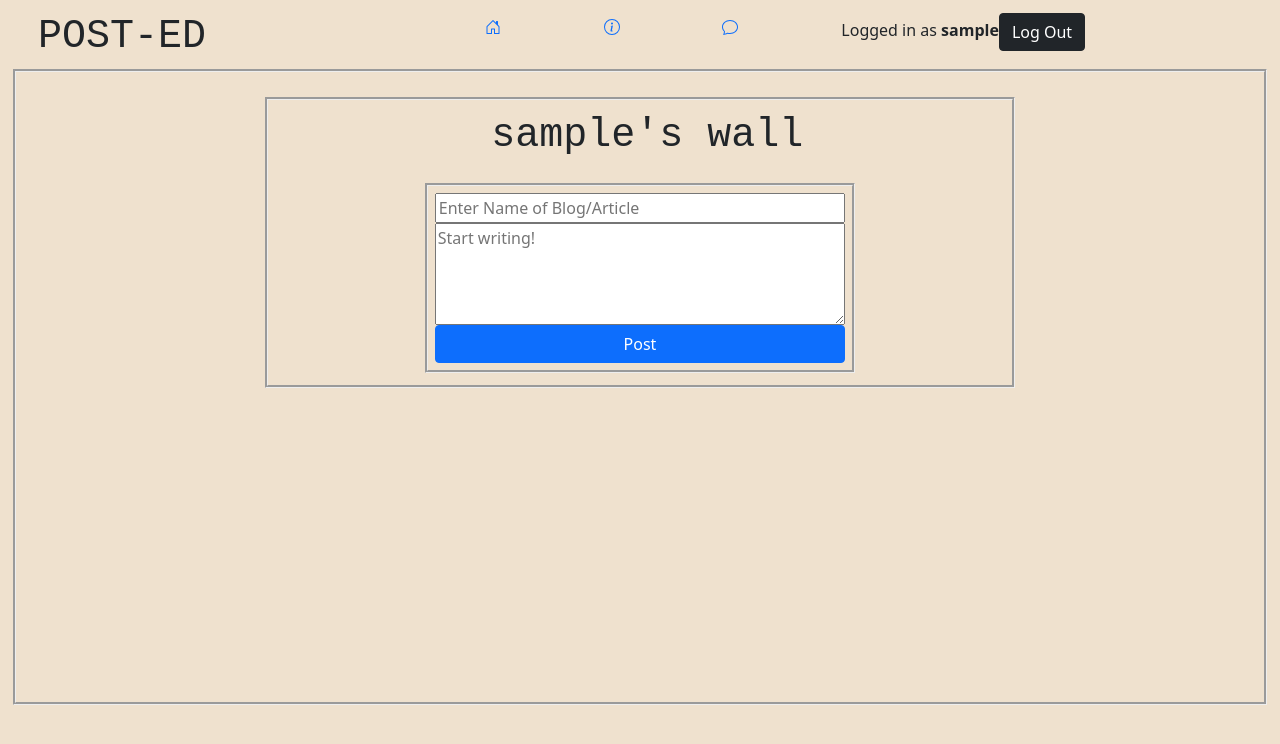
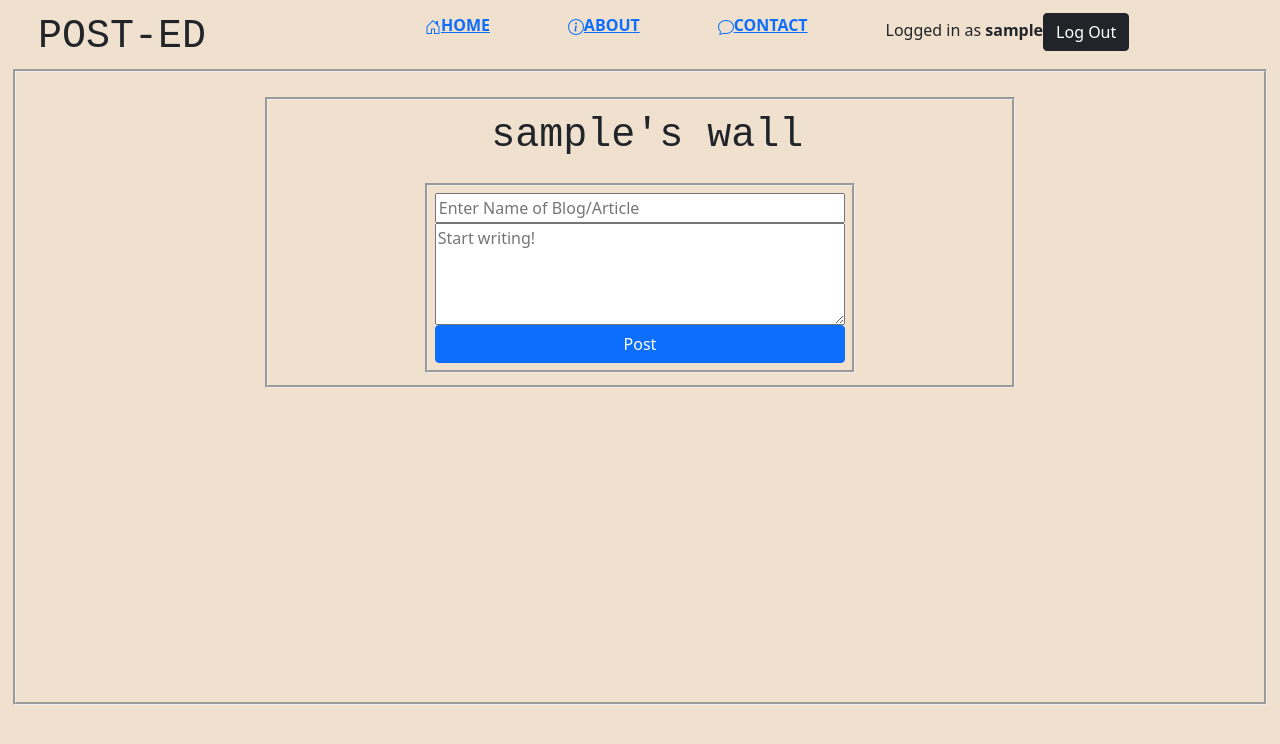
Before and after one commit to genosynth/blogReact, a React (Create React App) app in the folder client/: page /dashboard in a window 1280 px wide. Shown: the top 744 px of the page. Built offline with nearby package versions, Linux system fonts and the light colour scheme; no server answers; sample sign-in values are in the browser's storage.

Commit message:
order of posts fixed, new date is now gathered upon posting article

```diff
--- a/client/src/App.css
+++ b/client/src/App.css
@@ -19,6 +19,10 @@ h1 {
 
 }
 
+a {
+  color: black;
+}
+
 ul {
   display: flex;
   flex-grow: 10;
@@ -27,6 +31,7 @@ ul {
 
 ul li {
   flex-grow: 3;
+
 }
 
 
--- a/client/src/App.js
+++ b/client/src/App.js
@@ -1,4 +1,4 @@
-import React, {useState, useEffect} from 'react';
+import React, {useState} from 'react';
 import './App.css';
 import Header from './components/Header'
 import Body from './components/Body'
@@ -159,15 +159,16 @@ let signUp = (event)=>{
 
 }
 
-let postArticle = ()=>{
+let postArticle = async ()=>{
 //event.preventDefault()
   let user = {
     username:isLoggedIn,
     articleName:article.name,
-    articleContent:article.content
+    articleContent:article.content,
+    date:Date.now()
   }
 
-  axios.post('http://192.168.0.145:4000/app/article', user)
+  await axios.post('http://192.168.0.145:4000/app/article', user)
   .then(response => console.log("nigga"))
 
 }
--- a/client/src/components/Article.js
+++ b/client/src/components/Article.js
@@ -3,14 +3,14 @@ import axios from 'axios'
 
 function Article({article, isLoggedIn}) {
 
-  let deletePost = (event)=>{
+  let deletePost = async(event)=>{
     event.preventDefault()
     let check = window.confirm("Are you sure you want to delete this post?")
     if (check==false){return}
 
     const dataSent = {username:isLoggedIn, article:article};
 
-    axios.post('http://192.168.0.145:4000/app/deleteArticle', dataSent)
+    await axios.post('http://192.168.0.145:4000/app/deleteArticle', dataSent)
     .then((response) => {
       if(response.status){
       alert("Post Deleted Successfully!")
--- a/client/src/components/Articles.js
+++ b/client/src/components/Articles.js
@@ -1,9 +1,6 @@
 import React, {useEffect} from 'react';
 import jwt from 'jwt-decode';
 import Article from './Article'
-import { useHistory, useNavigate } from 'react-router-dom';
-
-
 
 
 
--- a/client/src/components/LoggedInHeader.js
+++ b/client/src/components/LoggedInHeader.js
@@ -7,9 +7,9 @@ export default function loggedInHeader({isLoggedIn, logOut}) {
   return <div className="header">
       <h1>POST-ED</h1>
       <ul>
-          <li ><a href='/dashboard'><Icon.HouseDoor></Icon.HouseDoor></a></li>
-          <li><a href='/about'><Icon.InfoCircle></Icon.InfoCircle></a></li>
-          <li><a href='/contact'><Icon.Chat></Icon.Chat></a></li>
+          <li ><a href='/dashboard'><Icon.HouseDoor></Icon.HouseDoor><b>HOME</b></a></li>
+          <li><a href='/about'><Icon.InfoCircle></Icon.InfoCircle><b>ABOUT</b></a></li>
+          <li><a href='/contact'><Icon.Chat></Icon.Chat><b>CONTACT</b></a></li>
       </ul>
       <div style={{flexGrow: 5.9}}>
 
```
Also changed, not shown: 2 other files (tests, documents, lock files or other folders).
